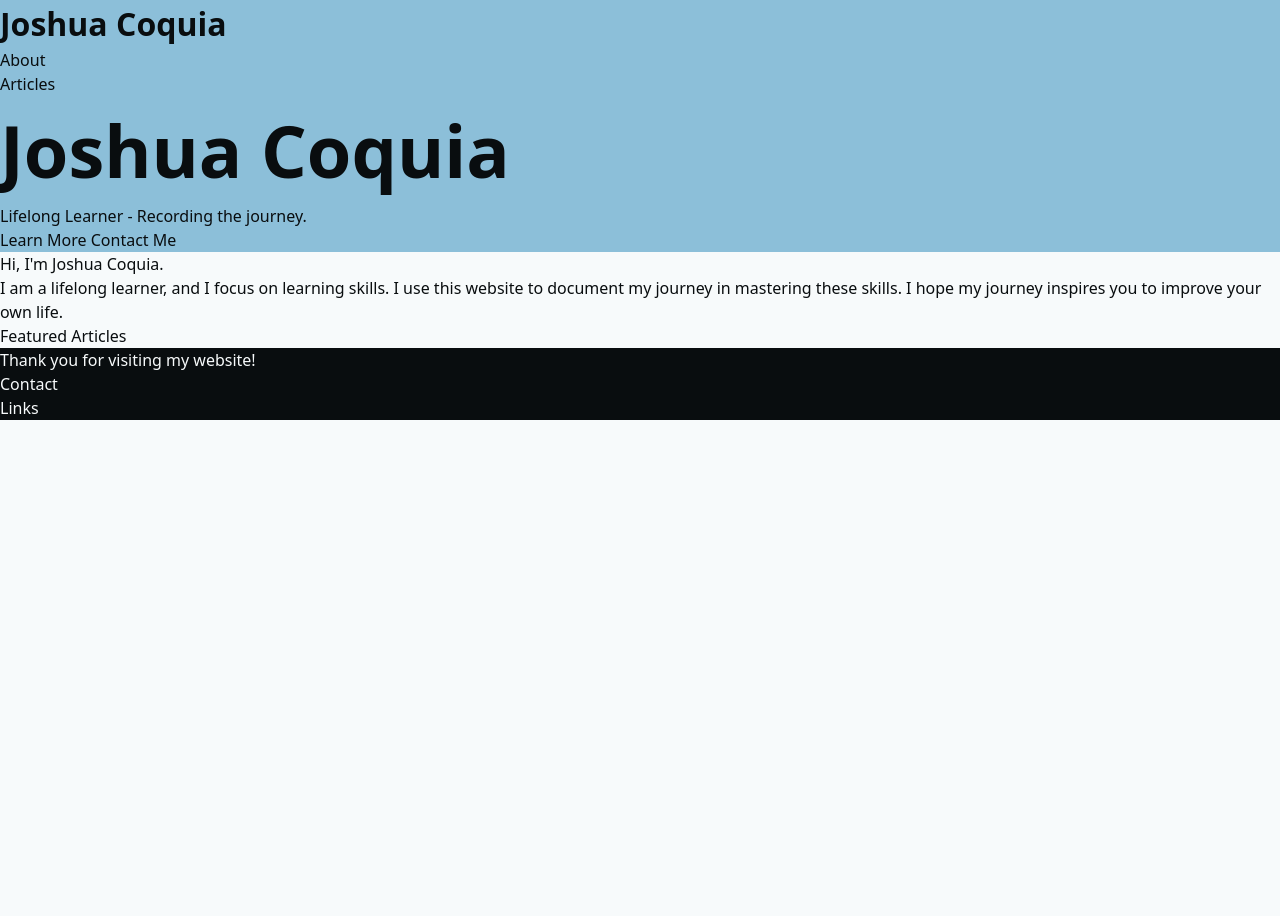
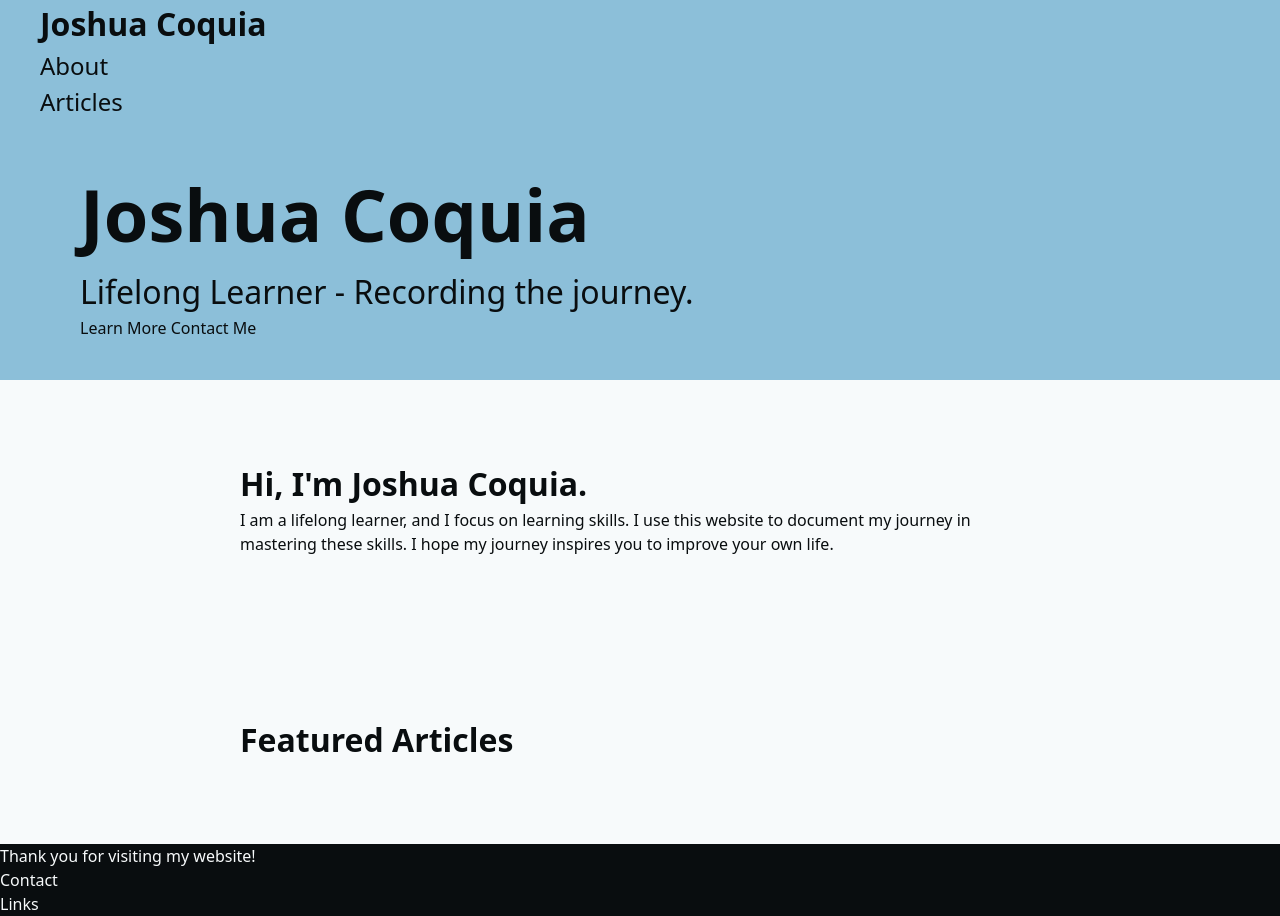
Before and after one commit to JoshuaCoquia/joshuacoquia-com, an Astro site: page / in a window 1280 px wide. Before the commit the page ends 800 px from the top, so only its background shows below. Built offline with nearby package versions, Linux system fonts and the light colour scheme; Astro itself is replaced by a stand-in of ours.

Commit message:
add padding to components, refactor section component

```diff
--- a/src/components/Header.astro
+++ b/src/components/Header.astro
@@ -1,14 +1,14 @@
 ---
 
 ---
-<header class="bg-primary">
+<header class="bg-primary px-10 py=2">
     <div>
         <a href="/"><h1 class="text-2xl font-bold">Joshua Coquia</h1></a>
     </div>
     <nav class="">
         <ul>
-            <li><a href="/about">About</a></li>
-            <li><a href="/articles">Articles</a></li>
+            <li><a class="text-xl" href="/about">About</a></li>
+            <li><a class="text-xl" href="/articles">Articles</a></li>
         </ul>
     </nav>
 </header>
--- a/src/components/Section.astro
+++ b/src/components/Section.astro
@@ -1,6 +1,7 @@
 ---
-const { bg, id } = Astro.props;
+const { bg, id, title } = Astro.props;
 ---
-<section class:list={bg || 'bg-background'}} id={id}>
+<section class:list={["px-60 py-20", bg || 'bg-background']}} id={id}>
+    <h3 class="text-2xl font-bold">{title}</h3>
     <slot />
 </section>
--- a/src/components/Title.astro
+++ b/src/components/Title.astro
@@ -1,7 +1,7 @@
 ---
 const { pageTitle } = Astro.props;
 ---
-<section class="bg-primary" id="title">
-    <h2 class="text-2xl font-bold">{pageTitle}</h2>
+<section class="bg-primary px-20 py-6" id="title">
+    <h2 class="text-4xl font-bold">{pageTitle}</h2>
     <slot />
 </section>
--- a/src/layouts/BaseLayout.astro
+++ b/src/layouts/BaseLayout.astro
@@ -13,9 +13,10 @@ const { pageTitle } = Astro.props;
 		<meta name="generator" content={Astro.generator} />
 		<title>{pageTitle ? pageTitle : "Joshua Coquia"}</title>
 	</head>
-	<body class="bg-background text-text">
+	<body class="bg-background text-text min-h-screen flex flex-col justify-between">
 		<Header />
 		<slot />
+		<div class="flex-grow"></div>
 		<Footer />
 	</body>
 </html>
--- a/src/pages/about.astro
+++ b/src/pages/about.astro
@@ -1,17 +1,15 @@
 ---
 import BaseLayout from "../layouts/BaseLayout.astro";
+import Section from "../components/Section.astro";
 import Title from "../components/Title.astro";
-import Section from "../components/Section.astro";
 const pageTitle = "About";
 ---
 <BaseLayout pageTitle={pageTitle}>
 	<Title pageTitle={pageTitle} />
-	<Section>
-		<h3>Hi, I'm Joshua Coquia.</h3>
+	<Section title="Hi, I'm Joshua Coquia.">
 		<p>I am a lifelong learner, and I focus on learning skills. I use this website to document my journey in mastering these skills. I hope <a href="/about">my journey</a> inspires you to improve your own life.</a></p>
 	</Section>
-	<Section>
-		<h3>Skills I'm Developing</h3>
+	<Section title="Skills I'm Developing">
 		<div class="two-col">
 			<img>
 			<p><strong>Speedcubing</strong> - I can consistently solve my Rubik's Cube in under 20 seconds. I use the CFOP method. <a href="https://worldcubeassociation.org/persons/2023COQU02">Check out my results on the World Cube Association website.</a></p>
@@ -25,8 +23,7 @@ const pageTitle = "About";
 			<p><strong>Web Design</strong> - I focus on creating professional websites. I create responsive web designs in Figma using design skills like color theory, typography, and composition.</p>
 		</div>
 	</Section>
-	<Section>
-		<h3>Why Skills?</h3>
+	<Section title="Why Skills?">
 		<p>Skills enable me to change the outcomes of my life by clearly defining the inputs I need to change to get different results. By framing everything as a skill, I enable myself to grow in every part of my life. I put a huge emphasis on lifelong learning because I know I have potential to grow throughout my entire life.</p>
 	</Section>
 </BaseLayout>
--- a/src/pages/articles.astro
+++ b/src/pages/articles.astro
@@ -6,12 +6,10 @@ const pageTitle = "Articles";
 ---
 <BaseLayout pageTitle={pageTitle}>
 	<Title pageTitle={pageTitle} />
-	<Section>
-		<h3>Featured Articles</h3>
+	<Section title="Featured Articles">
 		<!--TODO:Create Articles List + Article Preview Components-->
 	</Section>
-	<Section>
-		<h3>Recent Articles</h3>
+	<Section title="Recent Articles">
 		<!--TODO:Create Articles List + Article Preview Components-->
 	</Section>
 </BaseLayout>
--- a/src/pages/index.astro
+++ b/src/pages/index.astro
@@ -4,18 +4,16 @@ import Section from "../components/Section.astro";
 const pageTitle = "Joshua Coquia";
 ---
 <BaseLayout pageTitle={pageTitle}>
-	<Section bg="bg-primary" id="hero">
+	<section class="bg-primary px-20 py-10" id="hero">
 		<h2 class="text-4xl font-bold">Joshua Coquia</h2>
-		<p>Lifelong Learner - Recording the journey.</p>
+		<p class="text-2xl">Lifelong Learner - Recording the journey.</p>
 		<a href="/about">Learn More</a>
 		<a href="/contact">Contact Me</a>
-	</Section>
-	<Section>
-		<h3>Hi, I'm Joshua Coquia.</h3>
+	</section>
+	<Section title="Hi, I'm Joshua Coquia.">
 		<p>I am a lifelong learner, and I focus on learning skills. I use this website to document my journey in mastering these skills. I hope <a href="/about">my journey</a> inspires you to improve your own life.</a></p>
 	</Section>
-	<Section>
-		<h3>Featured Articles</h3>
+	<Section title="Featured Articles">
 		<!--TODO:Create Articles List + Article Preview Components-->
 	</Section>
 </BaseLayout>
```
